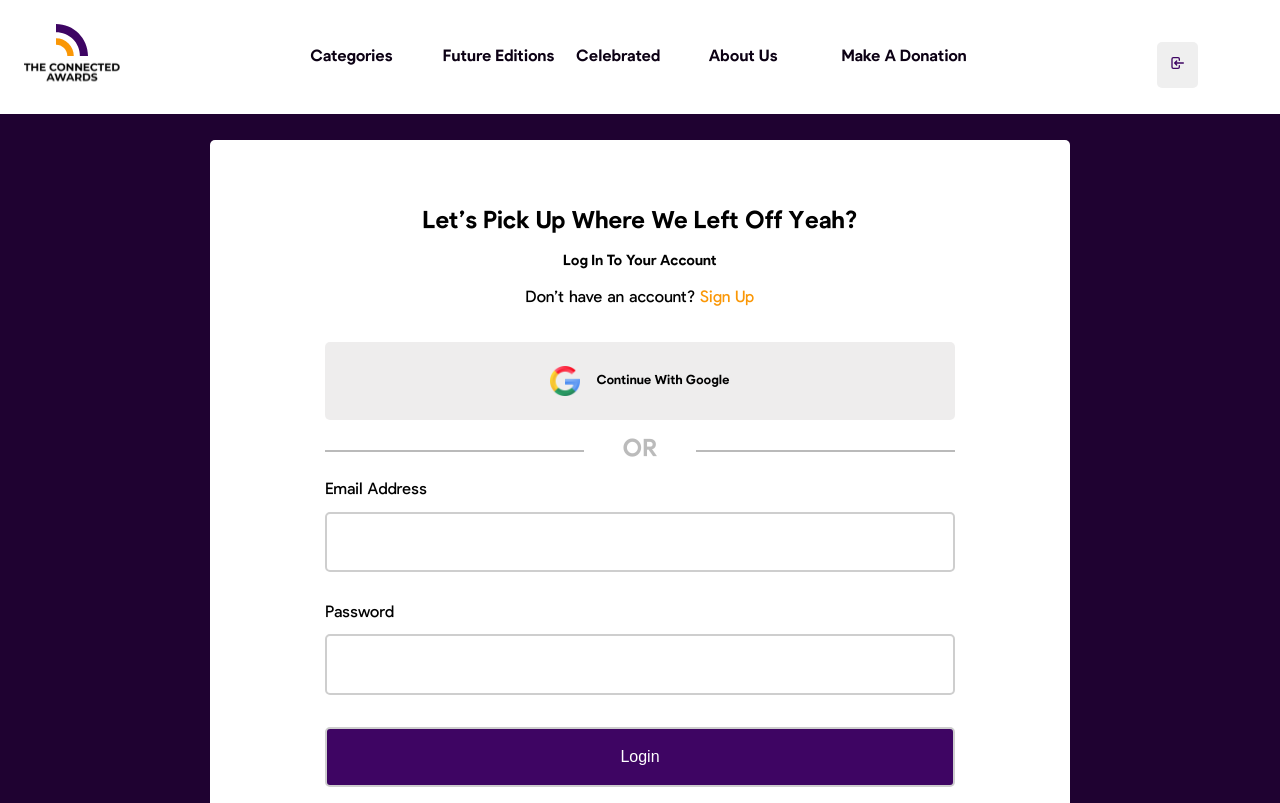
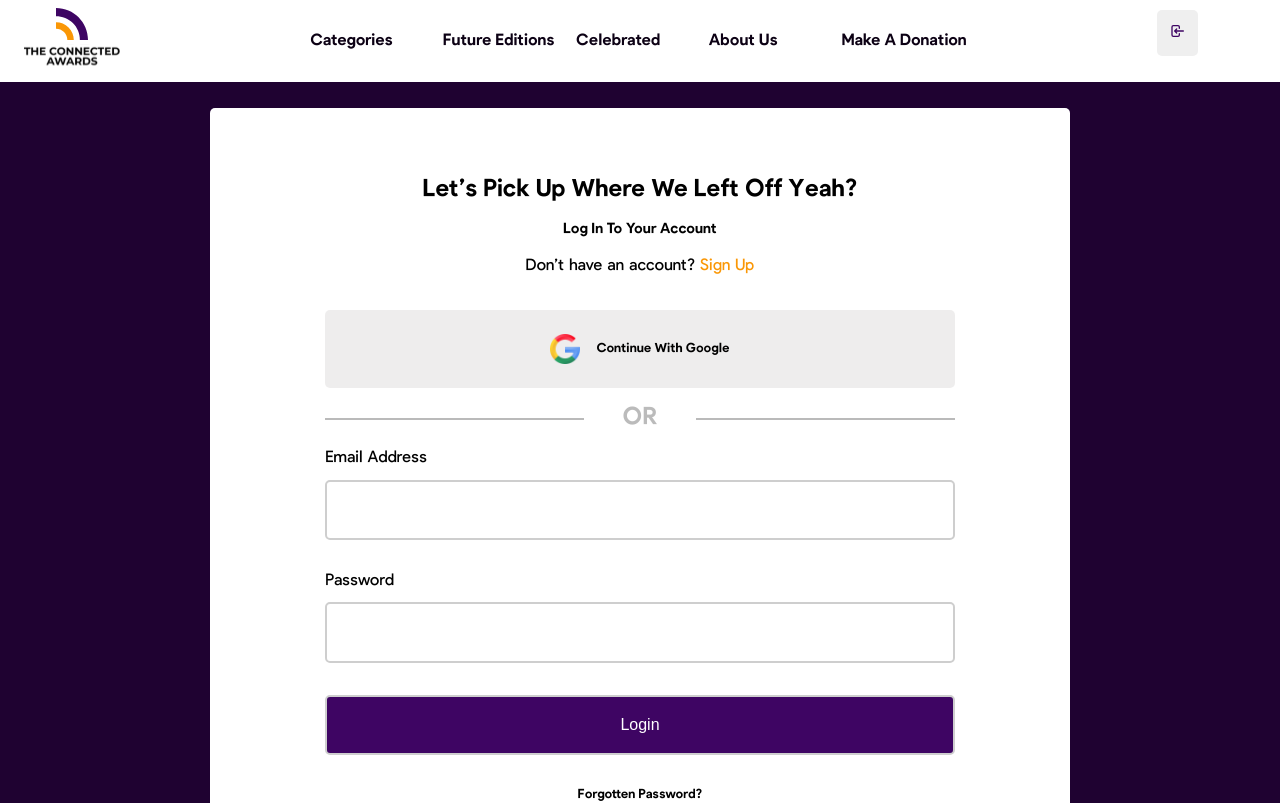
Before and after one commit to Chosen2730/connectaward, a React (Create React App) app: page / in a window 1280 px wide. Shown: the top 803 px of the page. Built offline with nearby package versions, Linux system fonts and the light colour scheme.

Commit message:
added some CSS

```diff
--- a/src/components/nav.js
+++ b/src/components/nav.js
@@ -43,15 +43,15 @@ const Nav = () => {
       </div>
       <div className={isNavOpen ? "nav_right" : "nav_right show_nav"}>
         <Link to='/' onClick={closeNav}>
+          <button className='login_btn btn login_icon'>
+            <TbLogin />
+          </button>
+        </Link>
+        <Link to='/' onClick={closeNav}>
           <button className='login_btn btn'>Login</button>
         </Link>
         <Link to='signin' onClick={closeNav}>
           <button className='create_btn btn'>Create Account</button>
-        </Link>
-        <Link to='/' onClick={closeNav}>
-          <button className='login_btn btn login_icon'>
-            <TbLogin />
-          </button>
         </Link>
       </div>
     </nav>
--- a/src/index.css
+++ b/src/index.css
@@ -37,7 +37,7 @@ nav {
   display: flex;
   justify-content: space-between;
   align-items: center;
-  padding: 1.5rem;
+  padding: 0.5rem 1.5rem;
   background: #ffffff;
   box-shadow: 0px 1px 0px rgba(219, 219, 219, 0.5);
   width: 100%;
```
